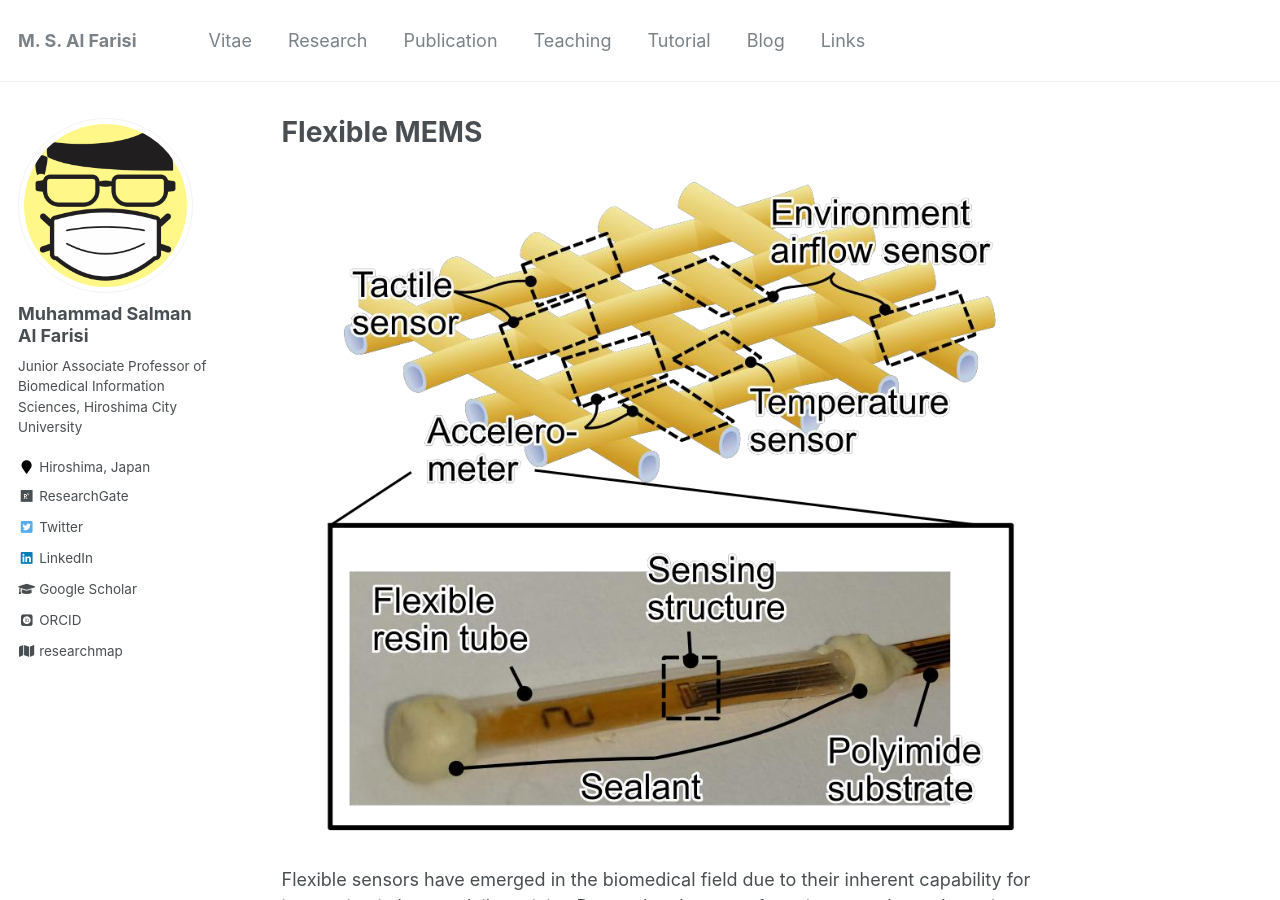
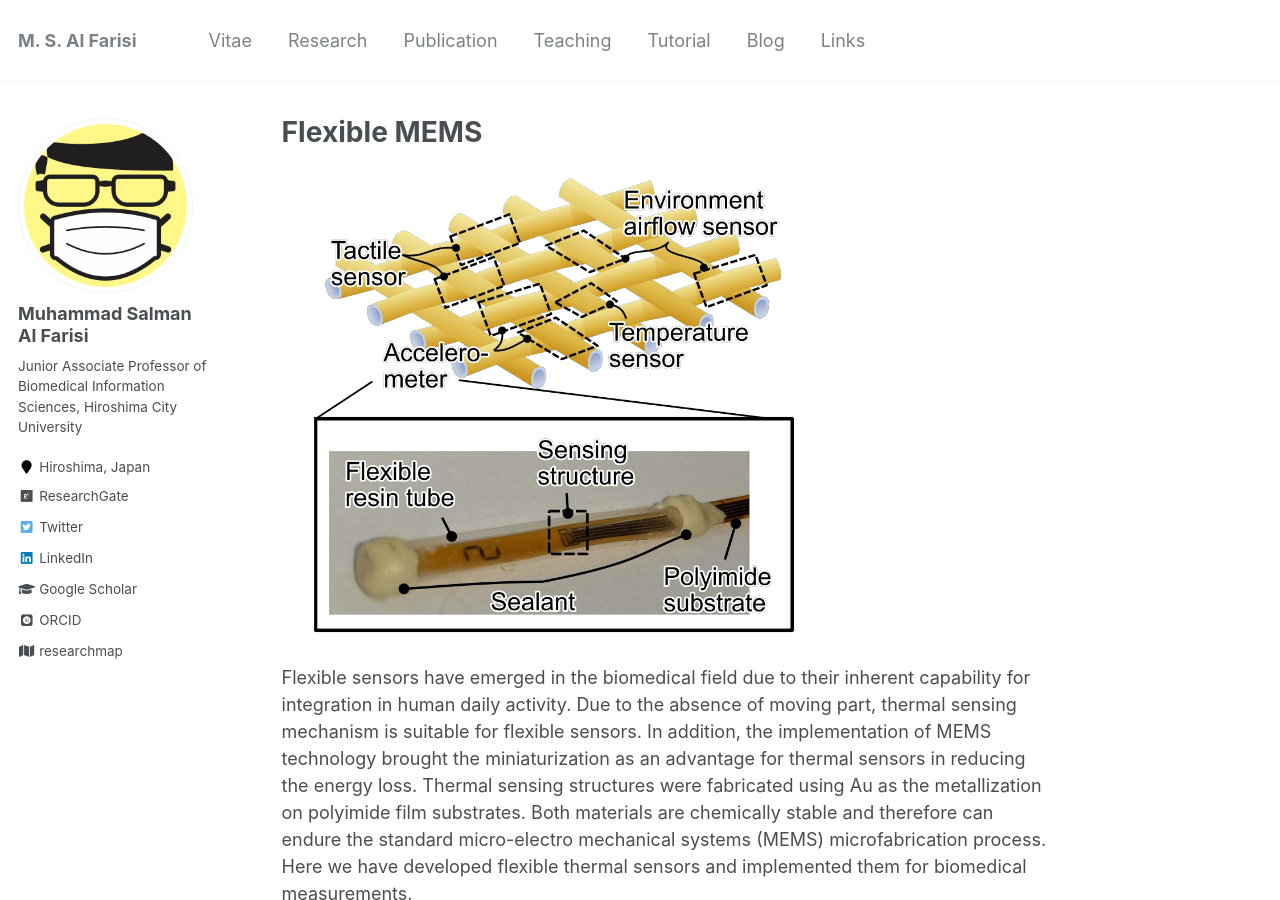
Before and after one commit to msalfarisi/msalfarisi.github.io, a Jekyll site: the page built from _research/flexible.md, in a window 1280 px wide and 900 px high. Built offline with Jekyll 4.4.1, drawn with Linux system fonts in a browser that asks for light colours; some web fonts are replaced.

Commit message:
Update flexible.md

```diff
--- a/_research/flexible.md
+++ b/_research/flexible.md
@@ -2,11 +2,11 @@
 title: "Flexible MEMS"
 excerpt: "Development of processing technologies for flexible MEMS<br/>
           フレキシブルMEMSの<br/><br/>
-          <img src='/images/research-flexible.png' width='70%'>"
+          <img src='/images/research-flexible.png' width='50%'>"
 collection: research
 ---
 
-<img src='/images/research-flexible.png' width='100%'>
+<img src='/images/research-flexible.png' width='70%'>
 
 Flexible sensors have emerged in the biomedical field due to their inherent capability for integration in human daily activity. Due to the absence of moving part, thermal sensing mechanism is suitable for flexible sensors. In addition, the implementation of MEMS technology brought the miniaturization as an advantage for thermal sensors in reducing the energy loss. Thermal sensing structures were fabricated using Au as the metallization on polyimide film substrates. Both materials are chemically stable and therefore can endure the standard micro-electro mechanical systems (MEMS) microfabrication process. Here we have developed flexible thermal sensors and implemented them for biomedical measurements.
 
```
